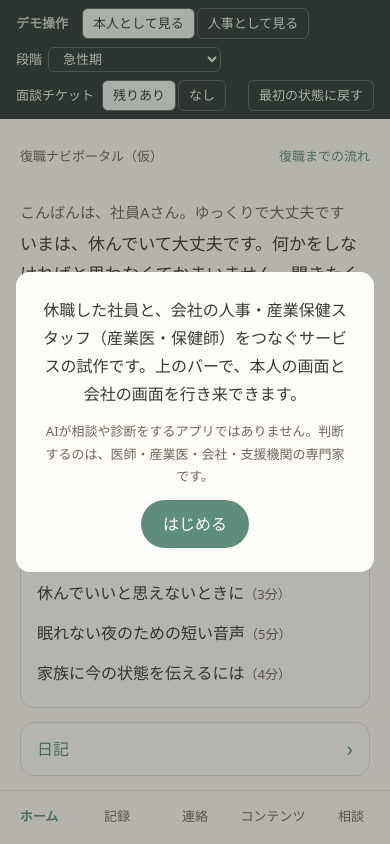
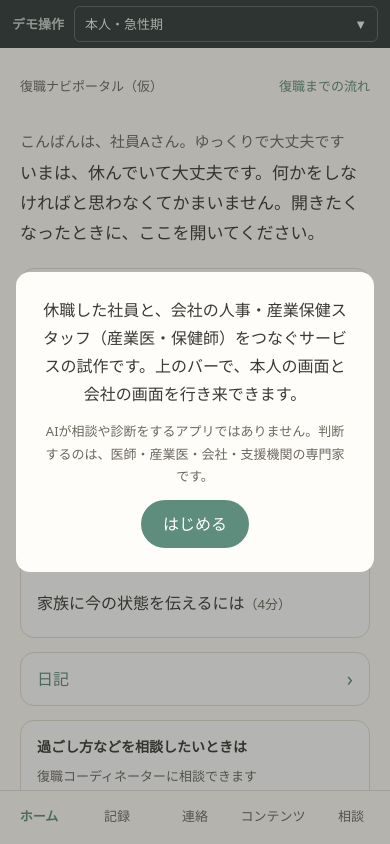
Before and after one commit to Liva-ITO/fukushoku-navi, a React (Vite) app: page / in a window 390 px wide. Shown: the top 844 px of the page. Built offline with nearby package versions, Linux system fonts and the light colour scheme.

Commit message:
デモ操作バー：スマホでは1行にたたみ、押すと開く
Co-Authored-By: Claude Opus 5.5 <noreply@anthropic.com>

```diff
--- a/src/components/DemoBar.tsx
+++ b/src/components/DemoBar.tsx
@@ -1,4 +1,4 @@
-import type { Dispatch } from "react";
+import { useState, type Dispatch } from "react";
 import { DEMO_BAR, STAGE_LABELS, type Stage } from "../constants/labels";
 import type { Action, State } from "../state/store";
 
@@ -6,12 +6,24 @@ type Props = { state: State; dispatch: Dispatch<Action> };
 
 const STAGES: Stage[] = ["acute", "recovery", "preReturn", "afterReturn"];
 
-export default function DemoBar({ state, dispatch }: Props) {
+export default function DemoBar({ state, dispatch: rawDispatch }: Props) {
   const restAllowed = state.stage === "recovery" || state.stage === "preReturn";
+  // スマホでは1行にたたむ（製品の画面を広く見せるため）。操作したら閉じる。PCではいつも開いている
+  const [open, setOpen] = useState(false);
+  const dispatch: Dispatch<Action> = (a) => {
+    rawDispatch(a);
+    setOpen(false);
+  };
 
   return (
-    <div className="demo-bar" aria-label={DEMO_BAR.title}>
+    <div className={`demo-bar${open ? " demo-open" : ""}`} aria-label={DEMO_BAR.title}>
       <span className="demo-bar-title">{DEMO_BAR.title}</span>
+      <button className="demo-toggle" aria-expanded={open} onClick={() => setOpen(!open)}>
+        <span>{DEMO_BAR.summary(state.view, STAGE_LABELS[state.stage], state.restMode)}</span>
+        <span aria-hidden="true">{open ? "▲" : "▼"}</span>
+      </button>
+
+      <div className="demo-controls">
 
       <div className="seg" role="group" aria-label={DEMO_BAR.viewAs}>
         <button
@@ -68,6 +80,7 @@ export default function DemoBar({ state, dispatch }: Props) {
       <button className="demo-reset" onClick={() => dispatch({ type: "reset" })}>
         {DEMO_BAR.reset}
       </button>
+      </div>
     </div>
   );
 }
--- a/src/constants/labels.ts
+++ b/src/constants/labels.ts
@@ -316,6 +316,9 @@ export const DEMO_BAR = {
   on: "オン",
   off: "オフ",
   reset: "最初の状態に戻す",
+  // スマホでは1行にたたみ、いまの状態だけを出す
+  summary: (view: "person" | "hr", stage: string, rest: boolean) =>
+    `${view === "person" ? "本人" : "人事"}・${stage}${rest ? "・休息モード" : ""}`,
   tickets: "面談チケット",
   ticketsYes: "残りあり",
   ticketsNo: "なし",
--- a/src/styles.css
+++ b/src/styles.css
@@ -483,3 +483,18 @@ th[aria-sort="ascending"] .th-sort, th[aria-sort="descending"] .th-sort { color:
 .hr-field { display: grid; gap: 4px; margin-top: 10px; font-size: 13px; color: var(--muted); }
 .hr-input { font: inherit; color: var(--text); padding: 8px 10px; border: 1px solid var(--line); border-radius: 8px; }
 .send-preview strong { display: block; margin-bottom: 6px; }
+
+/* デモ操作バー：PCでは1行に全部、スマホでは1行にたたむ */
+.demo-toggle { display: none; }
+.demo-controls { display: contents; }
+@media (max-width: 700px) {
+  .demo-bar { flex-wrap: nowrap; padding: 6px 12px; gap: 10px; }
+  .demo-bar.demo-open { flex-wrap: wrap; }
+  .demo-toggle {
+    display: flex; flex: 1; justify-content: space-between; align-items: center; gap: 8px;
+    min-height: 36px; padding: 4px 10px; border: 1px solid #5d6b67; border-radius: 6px;
+    background: transparent; color: var(--bar-text); font-size: 13px;
+  }
+  .demo-controls { display: none; }
+  .demo-open .demo-controls { display: flex; flex-wrap: wrap; align-items: center; gap: 8px 14px; width: 100%; padding: 6px 0 2px; }
+}
```
Also changed, not shown: 1 other file (tests, documents, lock files or other folders).
